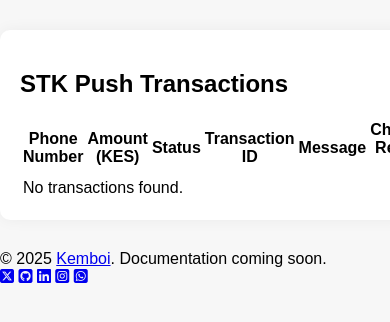
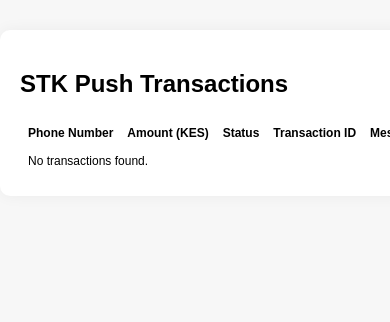
Before and after one commit to kemboi-73/Mpesa-Daraja_api, a Django app: page /transactions/ in a window 390 px wide; the page is wider, and only the part inside the window is pictured. Shown: the top 322 px of that part. Run offline with Django 4.2, Linux system fonts and the light colour scheme; data that the repository does not hold is empty; some libraries are stand-ins or nearby versions.

```diff
--- a/MpesaDarajaapi/settings.py
+++ b/MpesaDarajaapi/settings.py
@@ -1,7 +1,7 @@
 from pathlib import Path
 from decouple import config
 import os
-
+import dj_database_url
 BASE_DIR = Path(__file__).resolve().parent.parent
 
 
@@ -79,6 +79,7 @@ DATABASES = {
         'NAME': BASE_DIR / 'db.sqlite3',
     }
 }
+DATABASES["default"] = dj_database_url.parse("postgresql://mpesa_kpyu_user:w5gUmp7jCxYyCy6pglxOoQYwvn9cOAei@dpg-d29ou115pdvs73eola30-a.oregon-postgres.render.com/mpesa_kpyu")
 
 
 # Password validation
--- a/MpesaDarajaapi/static/css/style.css
+++ b/MpesaDarajaapi/static/css/style.css
@@ -1,4 +1,8 @@
 /* General body styles */
+html, body {
+  height: 100%;
+}
+
 body {
   font-family: Arial, sans-serif;
   background: #f7f7f7;
@@ -6,10 +10,16 @@ body {
   padding: 0;
   display: flex;
   flex-direction: column;
-  min-height: 100vh;
+  min-height: 100vh; /* ensures full height for footer push */
 }
 
-/* Generic container stays for forms */
+main {
+  flex: 1; /* pushes footer to bottom */
+  display: flex;
+  flex-direction: column;
+}
+
+/* Generic container for forms */
 .container {
   background: white;
   padding: 30px;
@@ -21,19 +31,16 @@ body {
   width: 90%;
 }
 
-/* Override container when used inside the transactions page */
+/* Transactions page container */
 .transactions-container {
   background: white;
   padding: 20px;
   border-radius: 10px;
   box-shadow: 0 0 15px rgba(0, 0, 0, 0.05);
-  max-width: 1200px; /* wider for tables */
+  max-width: 1200px;
   margin: 30px auto;
   width: 95%;
 }
-
-
-
 
 .logo {
   display: flex;
@@ -59,6 +66,7 @@ input[type="text"], input[type="number"] {
   border-radius: 5px;
 }
 
+/* Button styling */
 input[type="submit"] {
   width: 100%;
   padding: 10px;
@@ -136,7 +144,7 @@ input[type="submit"]:hover {
   overflow-x: auto;
 }
 
-/* On desktop, keep full table width so columns breathe */
+/* Desktop styles */
 @media (min-width: 992px) {
   .table-responsive {
     overflow-x: visible;
@@ -145,67 +153,92 @@ input[type="submit"]:hover {
   table {
     width: 100%;
     border-collapse: collapse;
-  border: 1px solid #ccc; /* outer border */
+    border: 1px solid #ccc;
   }
 
   table th, table td {
     padding: 10px;
     text-align: center;
-  border: 1px solid #ccc; /* inner borders for columns */
+    border: 1px solid #ccc;
   }
 
   table th {
     background-color: #2c3e50;
     color: white;
   }
-/* On mobile, allow wrapping */
+} /* ✅ closed */
+
+/* Mobile: allow wrapping */
 @media (max-width: 991px) {
   table th, table td {
     white-space: nowrap;
   }
 }
 
-
-
 /* Small screen adjustments */
 @media (max-width: 768px) {
+  /* Container & form */
   .container {
-      max-width: 95%;
-      margin-top: 20px;
+    max-width: 100%;
+    margin-top: 15px;
+    padding: 12px;
+  }
+
+  .logo img {
+    max-width: 130px;
+    margin-bottom: 10px;
+  }
+
+  form label {
+    font-size: 14px;
+  }
+
+  input[type="text"], input[type="number"] {
+    padding: 8px;
+    font-size: 14px;
+  }
+
+  input[type="submit"] {
+    padding: 8px;
+    font-size: 14px;
+  }
+
+  /* Footer adjustments */
+  .simple-footer {
+    flex-direction: column;
+    align-items: center;
+    text-align: center;
+    gap: 8px;
     padding: 15px;
   }
+
+  .simple-footer .footer-right {
+    justify-content: center;
+    flex-wrap: wrap;
+    gap: 12px;
+  }
+
+  .footer-icon {
+    font-size: 22px;
+  }
+
   table th, table td {
     font-size: 14px;
     padding: 8px;
-  }
-  .logo img {
-      max-width: 150px;
   }
 }
 
 @media (max-width: 480px) {
   .container {
-      margin-top: 20px;
-      padding: 15px;
+    padding: 10px;
+  }
+  .footer-icon {
+    font-size: 20px;
   }
   table th, table td {
     font-size: 12px;
     padding: 6px;
   }
-}
-
-
-html, body {
-  height: 100%;
-}
-
-body {
-  display: flex;
-  flex-direction: column;
-}
-
-main {
-  flex: 1;
 }
 
 /* Footer styling */
@@ -214,7 +247,7 @@ main {
   justify-content: space-between;
   align-items: center;
   padding: 12px 20px;
-  background: #f7f7f7; /* matches your page background */
+  background: #f7f7f7;
   font-size: 14px;
   border-top: 1px solid #ddd;
 }
@@ -238,6 +271,7 @@ main {
   transform: translateY(-2px);
   color: #011f0d;
 }
+
 .kemboi-link {
   color: #2c3e50;
   text-decoration: none;
--- a/MpesaDarajaapi/templates/stkform.html
+++ b/MpesaDarajaapi/templates/stkform.html
@@ -56,7 +56,7 @@
   </div>
 
 </main>
-<footer class="simple-footer">
+<!-- <footer class="simple-footer">
   <div class="footer-left">
     © 2025 <a href="https://kemboi.dev" class="kemboi-link">Kemboi</a>.
     <span class="docs-note">Documentation coming soon</span>.
@@ -69,7 +69,7 @@
     <a href="https://www.instagram.com/mykey611" class="footer-icon"><i class="fa-brands fa-square-instagram"></i></a>
     <a href="https://api.whatsapp.com/send?phone=+254721601159" class="footer-icon"><i class="fa-brands fa-square-whatsapp"></i></a>
   </div>
-</footer>
+</footer> -->
   <script src="{% static 'js/script.js' %}"></script>
 </body>
 </html>
--- a/MpesaDarajaapi/templates/transactions.html
+++ b/MpesaDarajaapi/templates/transactions.html
@@ -57,7 +57,7 @@
     </div>
   </div>
 </main>
-  <footer class="simple-footer">
+  <!-- <footer class="simple-footer">
     <div class="footer-left">
       © 2025 <a href="https://kemboi.dev" class="kemboi-link">Kemboi</a>.
       <span class="docs-note">Documentation coming soon</span>.
@@ -71,7 +71,7 @@
       <a href="https://www.instagram.com/mykey611" class="footer-icon"><i class="fa-brands fa-square-instagram"></i></a>
       <a href="https://api.whatsapp.com/send?phone=+254721601159" class="footer-icon"><i class="fa-brands fa-square-whatsapp"></i></a>
     </div>
-  </footer>
+  </footer> -->
 
 </body>
 </html>
```
Also changed, not shown: 1 other file. Lines whose indentation alone changed are shown as unchanged.
